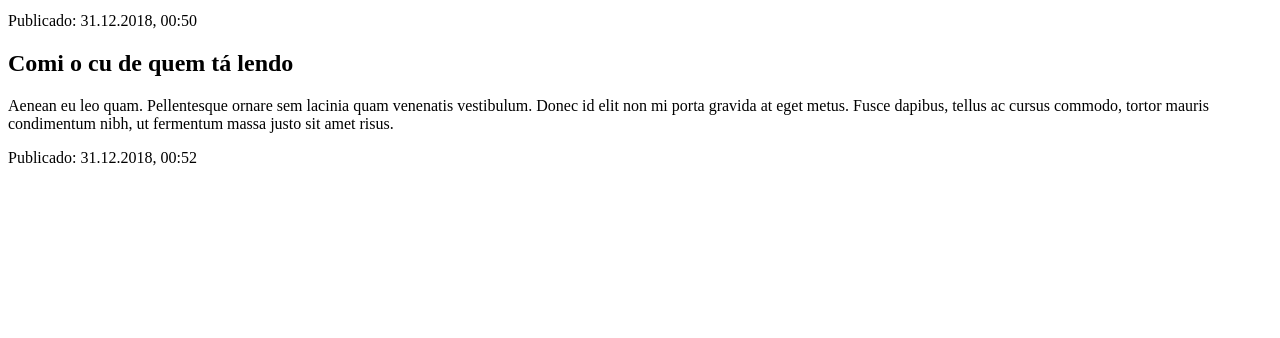
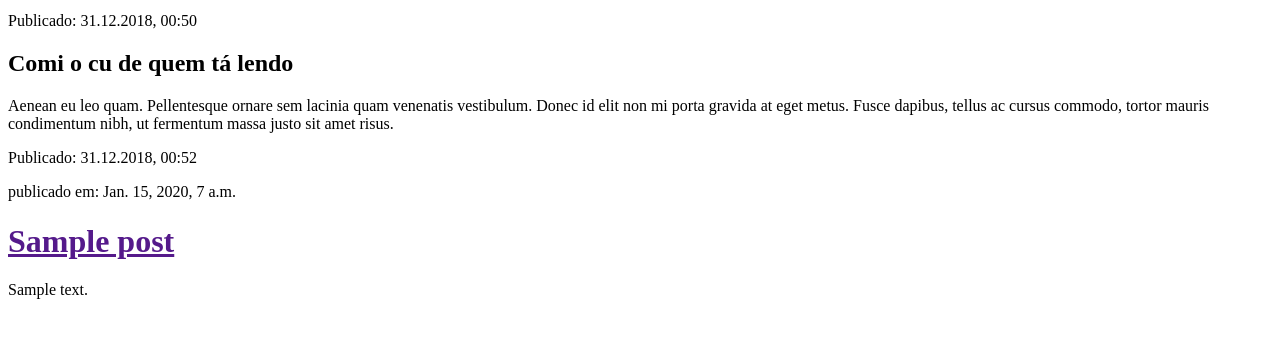
Before and after one commit to joseph-alexandre/django-project, a Django app: template blog/templates/blog/post_list.html in a window 1280 px wide. Shown: the part 153-491 px from the top of the page. Run offline with Django 3.2, Linux system fonts and the light colour scheme; the template is opened without the code that fills it: values that come from a table or form of the project are taken from there, others are empty; tables that the repository leaves empty hold one stand-in row (values such as "Sample post").

Commit message:
Commit alterando os posts estáticos para dinâmicos

```diff
--- a/blog/templates/blog/post_list.html
+++ b/blog/templates/blog/post_list.html
@@ -28,5 +28,12 @@
     <p>Publicado: 31.12.2018, 00:52</p>
 </div>
 
+{% for post in posts %}
+    <div>
+        <p>publicado em: {{ post.published_date }}</p>
+        <h1><a href="">{{ post.title }}</a></h1>
+        <p>{{ post.text|linebreaksbr }}</p>
+    </div>
+{% endfor %}
 </body>
 </html>
--- /dev/null
+++ b/blog/templates/blog/view_test.html
@@ -0,0 +1,5 @@
+<html>
+<body>
+<h1>TESTANDO REQUEST</h1>
+</body>
+</html>
--- a/blog/urls.py
+++ b/blog/urls.py
@@ -3,4 +3,5 @@ from . import views
 
 urlpatterns = [
     path('', views.post_list, name='post_list'),
+    path('test', views.view_test, name='view_test')
 ]
```
Also changed, not shown: blog/views.py (+7 -2 lines).
